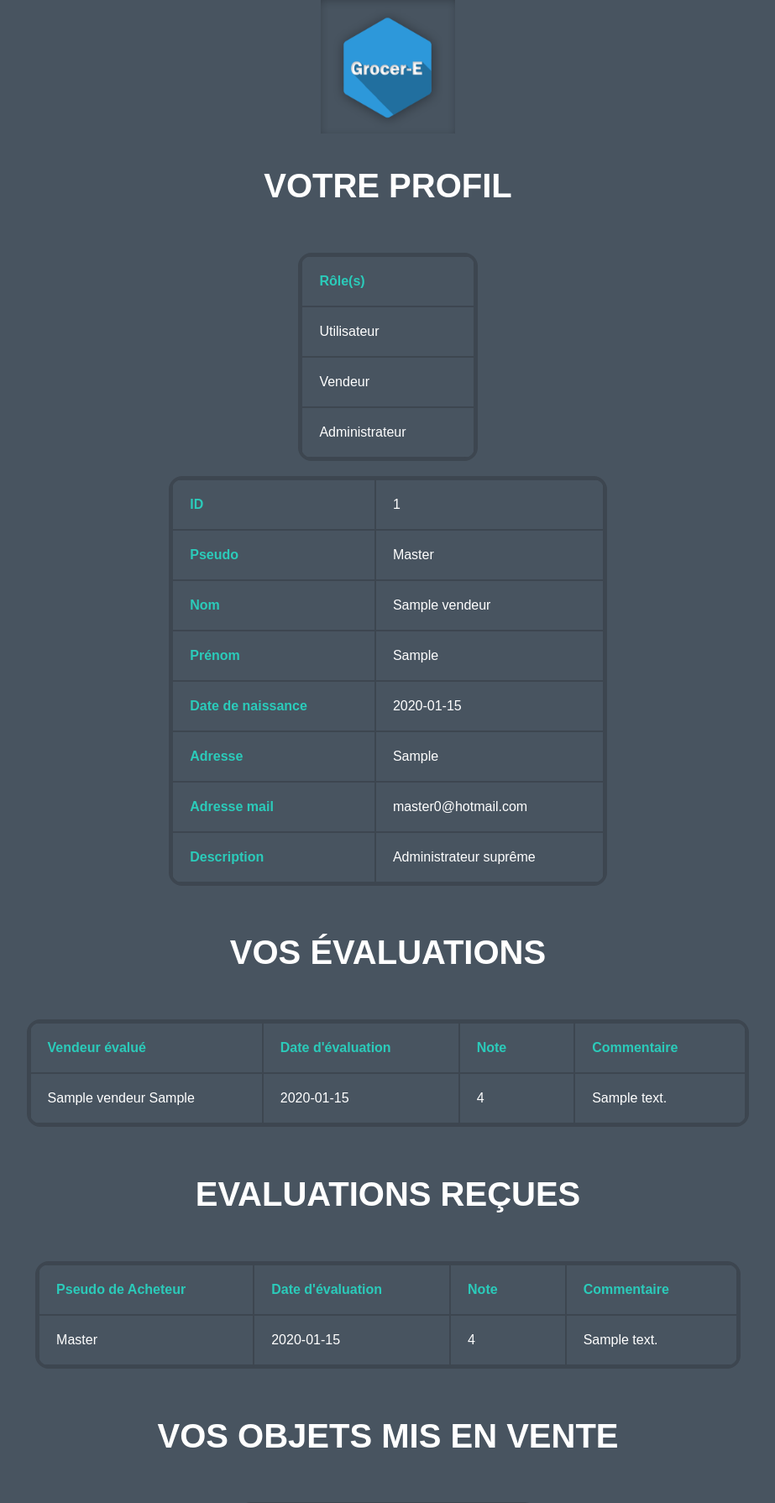
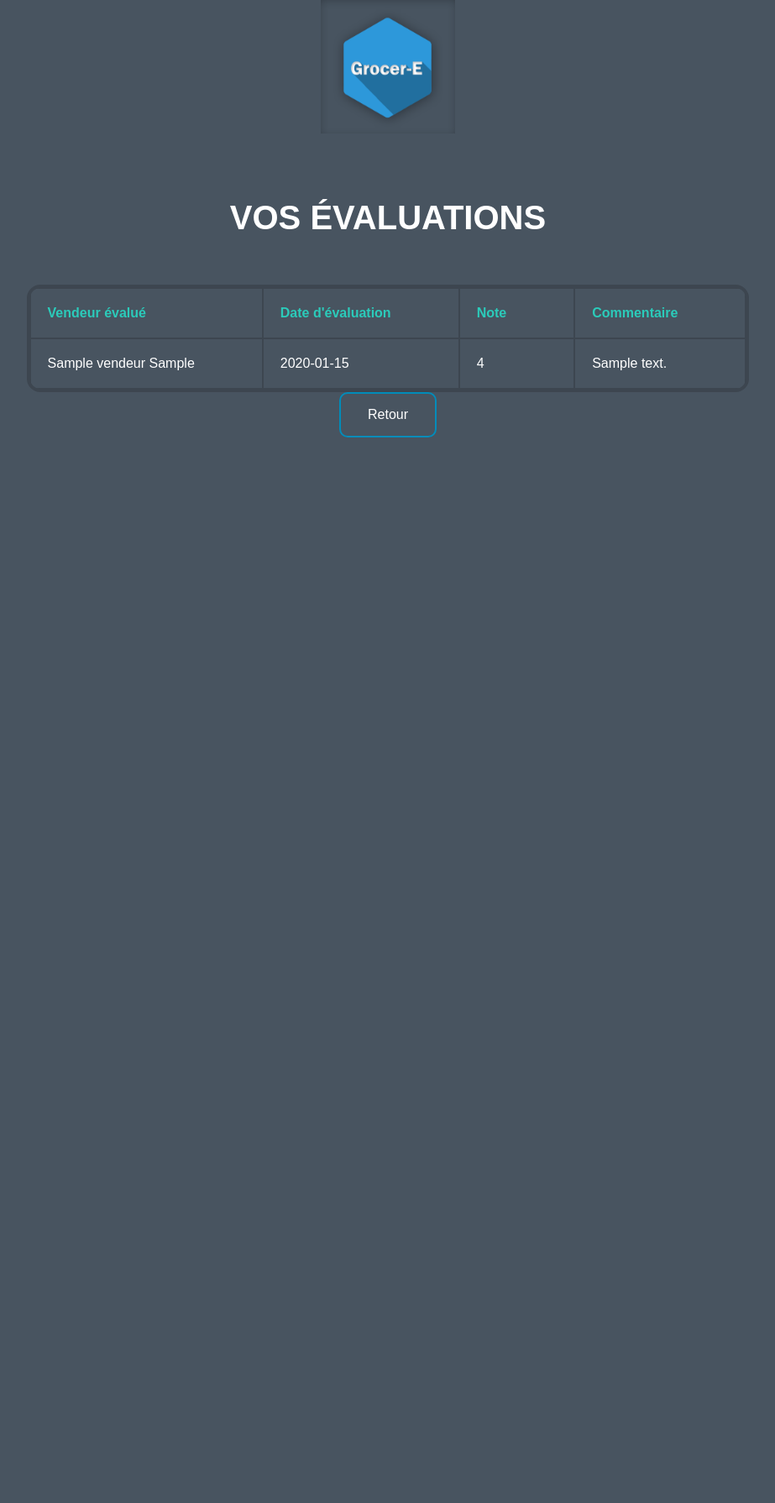
Before and after one commit to AlexandreHnf/Projet_Database, a PHP site: page /profil.php?opt=eval in a window 1280 px wide. Shown: the part 242-2032 px from the top of the page at 84% size, without its empty margins (178-1101 px from the left). After the commit the page ends 763 px from the top, so only its background shows below. Run offline with PHP 8.4, Linux system fonts and the light colour scheme; a user stored in the database is signed in; data comes from the database, SQL or seed files in the repository; tables that the repository leaves empty hold one stand-in row (values such as "Sample post").

Commit message:
dropdown menu profile with options done

```diff
--- a/PHP/menu.php
+++ b/PHP/menu.php
@@ -8,8 +8,14 @@
           echo "<li class='sub-menu-parent' tab-index='0'>";
             echo"<a class='link_menu' href=\"profil.php\" >" . $_SESSION['pseudo'] . "</a>";
             echo "<ul class='sub-menu'>";
-              echo "<li><a class='link_submenu' href='#'>Sub Item 1</a></li>";
-              echo "<li><a class='link_submenu' href='#'>Sub Item 2</a></li>";
+              echo "<li><a class='link_submenu' href='profil.php?opt=eval'>Vos evaluations</a></li>";
+
+              if (isset($_SESSION['isSeller']) && $_SESSION['isSeller']) {
+                echo "<li><a class='link_submenu' href='profil.php?opt=eval_r'>Evaluations reçues</a></li>";
+                echo "<li><a class='link_submenu' href='profil.php?opt=obj'>Vos objets</a></li>";
+              }
+
+              echo "<li><a class='link_submenu' href='profil.php?opt=prop'>Vos propositions d'achat</a></li>";
               echo "<li><a class='link_submenu' href=\"deconnexion.php\" >Se déconnecter</a></li>";
             echo "</ul>";
           echo "</li>";
--- a/PHP/profil.php
+++ b/PHP/profil.php
@@ -19,7 +19,6 @@
 
         <?php
 
-        if (isset($_SESSION['pseudo'])) {
             // on affiche le profil
             $isSeller = false;
             $isAdmin = false;
@@ -49,9 +48,11 @@
                 $isAdmin = true;
             }
 
+        if (isset($_SESSION['pseudo']) && !isset($_GET['opt'])) {
+
             echo "<h1> Votre profil</h1>" . "<br>";
 
-            // rôle= Utilisateur, vnedeur, admin
+            // rôle= Utilisateur, vendeur, admin
             echo "<table>";
             echo "<tr>" . "<th>Rôle(s)</th>" . "</tr>";
             echo "<tr>" . "<td>Utilisateur</td>" . "</tr>";
@@ -79,11 +80,13 @@
 
             echo "</table>";
 
-            // =======================================================================
+        }
 
-            //objets
+        else {
 
             // ====================== EVALUATIONS FAITES AUX VENDEURS ====================
+
+            if (isset($_GET['opt']) && ($_GET['opt'] == "eval")) {
                 $req2 = $bdd->prepare('SELECT Time, Rate, Commentaire, Nom, Prenom
                                         FROM Evaluation, Utilisateur, Vendeur
                                         WHERE Evaluation.Buyer = Utilisateur.UserID
@@ -108,9 +111,12 @@
                 }
                 $req2->closeCursor();
                 echo "</table>";
+            }
 
 
             // ==================== ETANT VENDEUR, EVALUATIONS RECUES =====================
+
+            if (isset($_GET['opt']) && ($_GET['opt'] == "eval_r")) {
                 $req3 = $bdd->prepare('SELECT Pseudo, Time, Rate, Commentaire
                                         FROM Evaluation, Utilisateur
                                         WHERE Evaluation.Buyer = Utilisateur.UserID
@@ -136,9 +142,12 @@
                 }
                 $req3->closeCursor();
                 echo "</table>";
+            }
 
 
             // ==================== OBJETS MIS EN VENTE PAR LUI ==================================
+
+            if (isset($_GET['opt']) && ($_GET['opt'] == "obj")) {
 
                 $req4 = $bdd->prepare('SELECT * FROM Objet
                                             WHERE Objet.SellerID = ?');
@@ -159,9 +168,11 @@
                 $req4->closeCursor();
                 echo "</table>";
 
-
+            }
 
             // ==================== PROPOSITIONS D'ACHAT QU'IL A FAIT =====================
+
+            if (isset($_GET['opt']) && ($_GET['opt'] == "prop")) {
                 $req5 = $bdd->prepare('SELECT Titre, Time, price, accepted
                                         FROM PropositionAchat, Objet
                                         WHERE Objet.ItemID = PropositionAchat.ItemID
@@ -191,15 +202,16 @@
                     }
 
                 }
-            $req4->closeCursor();
+                $req5->closeCursor();
                 echo "</table>";
+            }
+
+        } // fin else
 
         // affiche du lien pour retour
         echo '<a href="accueil.php">
         <button class="button button1">Retour</button></a> ';
 
-        }
-
         ?>
 
    </body>
```
Lines whose indentation alone changed are shown as unchanged.
